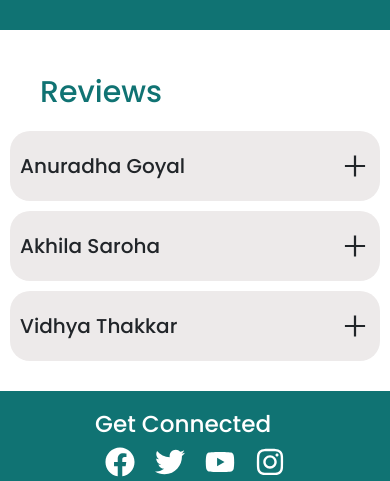
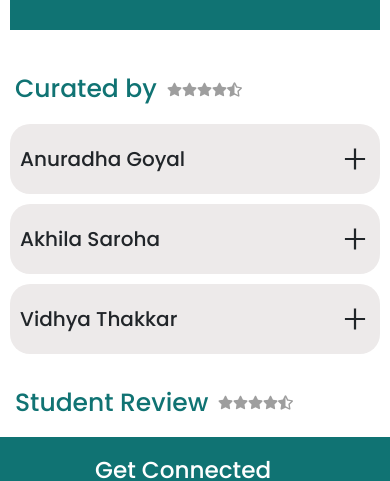
Before and after one commit to Ganeshshinde-2003/SIH_WEBSITE_, a React (Create React App) app: page /bookdetials/0 in a window 390 px wide. Shown: the part 830-1311 px from the top of the page. Built offline with nearby package versions, Linux system fonts and the light colour scheme.

Commit message:
createed the responsive design

```diff
--- a/src/App.css
+++ b/src/App.css
@@ -426,9 +426,10 @@ a:not(.card-link):hover::after {
 
 .book-details-card {
   margin-bottom: 40px;
+  margin-left: 10px;
+  margin-right: 10px;
   background-color: #107373;
   height: 85vh;
-  width: 100%;
   display: flex;
   flex-direction: column;
   align-items: center;
@@ -575,12 +576,22 @@ a:not(.card-link):hover::after {
   font-size: 40px;
 }
 .book-details-heading {
+  display: flex;
+  align-items: center;
+  gap: 10px;
   font-size: 40px;
   color: #107373;
   font-weight: 500;
   margin-left: 40px;
 }
-
+.book-details-heading span {
+  font-size: 30px;
+  color: rgb(158, 158, 158);
+}
+.review-name span {
+  font-size: 20px;
+  color: rgb(91, 91, 91);
+}
 @media (max-width: 800px) {
   .book-details-card img {
     height: 400px;
@@ -621,7 +632,11 @@ a:not(.card-link):hover::after {
     display: none;
   }
   .book-details-heading {
-    font-size: 30px;
+    font-size: 25px;
+    margin-left: 15px;
+  }
+  .book-details-heading span {
+    font-size: 15px;
   }
   .review-name {
     font-size: 20px;
@@ -653,3 +668,8 @@ a:not(.card-link):hover::after {
     font-size: 20px;
   }
 }
+@media (max-width: 450px) {
+  .review-name span {
+    display: none;
+  }
+}
--- a/src/pages/BookDetails.jsx
+++ b/src/pages/BookDetails.jsx
@@ -150,11 +150,22 @@ const BookDetails = () => {
           </span>
         </div>
       </div>
-      <p className="book-details-heading">Reviews</p>
+      <p className="book-details-heading">
+        Curated by{" "}
+        <span>
+          <FaStar />
+          <FaStar />
+          <FaStar />
+          <FaStar />
+          <FaStarHalfAlt />
+        </span>
+      </p>
       <div className="book-details-review">
         <div className="review">
           <div className="review-name" onClick={handleReviewDatesClick}>
-            <p>Anuradha Goyal</p>
+            <p>
+              Anuradha Goyal <span>Brain specialist</span>
+            </p>
             <AiOutlinePlus className="book-review-plus-icon" />
           </div>
           <div
@@ -180,11 +191,11 @@ const BookDetails = () => {
 
                 <p>
                   Affiliation <br />{" "}
-                  <span>No 1 athor of 2002. by IIT MUMBAI</span>
+                  <span>No 1 author of 2002. by AIIMS Delhi</span>
                 </p>
               </div>
               <div className="reviewer-comment">
-                <p>Commet by reviewer</p>
+                <p>Comment by reviewer</p>
                 <p>
                   A compelling exploration of the world of medicine, this book
                   provides an insightful and informative journey into the
@@ -238,7 +249,9 @@ const BookDetails = () => {
         </div>
         <div className="review">
           <div className="review-name" onClick={handleReviewDatesClick2}>
-            <p>Akhila Saroha</p>
+            <p>
+              Akhila Saroha <span>Heart specialist</span>
+            </p>
             <AiOutlinePlus className="book-review-plus-icon2" />
           </div>
           <div
@@ -264,11 +277,11 @@ const BookDetails = () => {
 
                 <p>
                   Affiliation <br />{" "}
-                  <span>No 1 athor of 2002. by IIT Madras</span>
+                  <span>No 1 author of 2002. by Victoria Bangalore</span>
                 </p>
               </div>
               <div className="reviewer-comment">
-                <p>Commet by reviewer</p>
+                <p>Comment by reviewer</p>
                 <p>
                   Delving deep into the realm of medicine, this book offers
                   invaluable insights into the intricacies of healthcare, making
@@ -320,7 +333,9 @@ const BookDetails = () => {
         </div>
         <div className="review">
           <div className="review-name" onClick={handleReviewDatesClick3}>
-            <p>Vidhya Thakkar</p>
+            <p>
+              Vidhya Thakkar <span>Cancer specialist</span>
+            </p>
             <AiOutlinePlus className="book-review-plus-icon3" />
           </div>
           <div
@@ -346,11 +361,13 @@ const BookDetails = () => {
 
                 <p>
                   Affiliation <br />{" "}
-                  <span>No 1 athor of 2002. by IIT Roorke</span>
+                  <span>
+                    No 1 author of 2002. by Christian Medical College, Vellore
+                  </span>
                 </p>
               </div>
               <div className="reviewer-comment">
-                <p>Commet by reviewer</p>
+                <p>Comment by reviewer</p>
                 <p>
                   Offering a profound exploration of the medical world, this
                   book presents enlightening perspectives on the intricacies of
@@ -403,6 +420,18 @@ const BookDetails = () => {
           </div>
         </div>
       </div>
+      <div className="review-student">
+        <p className="book-details-heading">
+          Student Review{" "}
+          <span>
+            <FaStar />
+            <FaStar />
+            <FaStar />
+            <FaStar />
+            <FaStarHalfAlt />
+          </span>
+        </p>
+      </div>
     </div>
   );
 };
```
